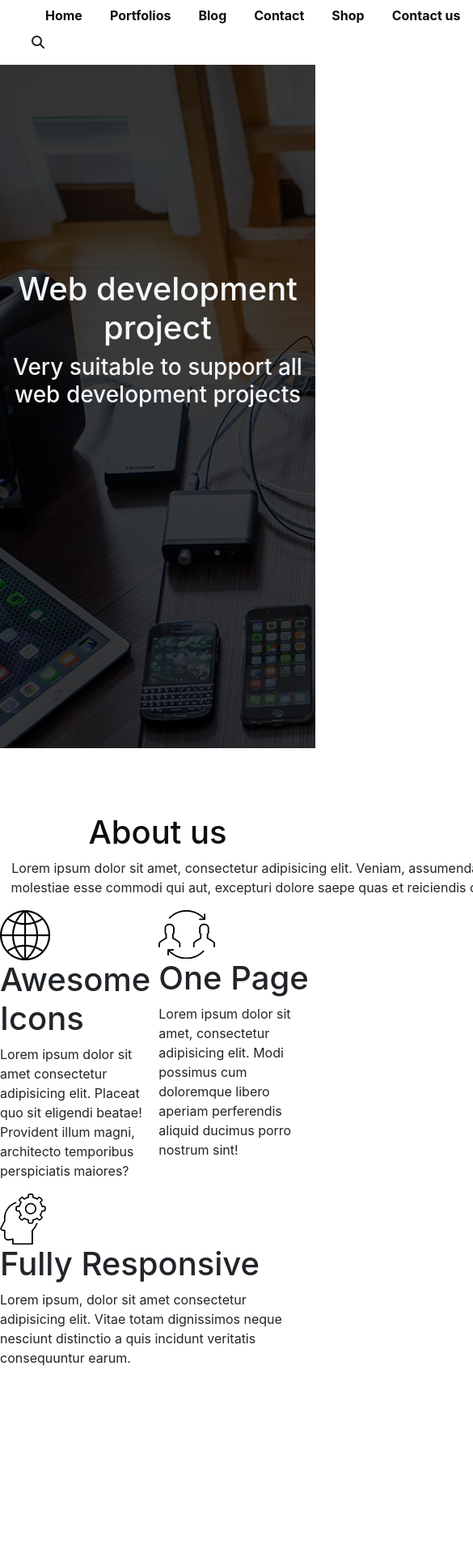
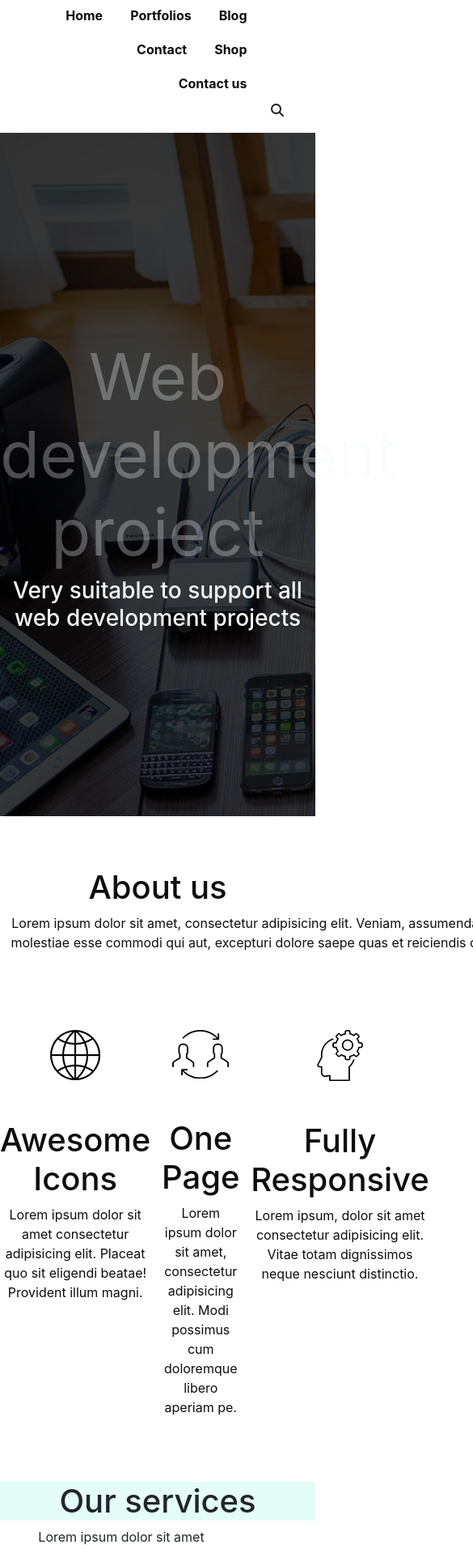
Before and after one commit to modestXaker/My-module-project, a website: page index.html in a window 390 px wide. Shown: the part 68-1981 px from the top of the page at 81% size, 585 px wide, since content can reach past the window. Before the commit the page ends 1757 px from the top, so only its background shows below. Drawn offline with nearby package versions, Linux system fonts and the light colour scheme; files that its build step writes are made by us from their sources.

Commit message:
second commit

```diff
--- a/index.html
+++ b/index.html
@@ -11,11 +11,13 @@
 <body>
 <header class="header">
   <div class="navbar">
-    <div class="col-md-4">
+    <div class="col-md-2">
       <img class="img" src="img/logo.png" alt="">
     </div>
 
-    <div class="col-md-4">
+    <div class="col-md-10">
+      <div class="row align-items-center">
+        <div class="col-11">
           <div class="nav">
             <a href="#" class="nav-link">Home</a>
             <a href="#" class="nav-link">Portfolios</a>
@@ -25,10 +27,14 @@
             <a href="#" class="nav-link">Contact us</a>
           </div>
         </div>
-    <div class="col-md-4">
-      <div class="search" style="width: 0px;">
+        <div class="col">
+          <div class="search text-right">
             <i class="fa fa-search"></i>
           </div>
+        </div>
+      </div>
+
+
     </div>
   </div>
 </header>
@@ -44,30 +50,36 @@
     <div class="about-title">
       <h1 class="main-title">About us</h1>
       <div class="info-text">
-          <p>Lorem ipsum dolor sit amet, consectetur adipisicing elit. Veniam, assumenda modi iure aspernatur harum architecto molestiae esse commodi qui aut, excepturi dolore saepe quas et reiciendis obcaecati quibusdam distinctio? Officiis.</p>
+          <p class="icon__text">Lorem ipsum dolor sit amet, consectetur adipisicing elit. Veniam, assumenda modi iure aspernatur harum architecto molestiae esse commodi qui aut, excepturi dolore saepe quas et reiciendis obcaecati quibusdam distinctio? Officiis.</p>
       </div>
     </div>
 
     <div class="icons">
-      <div class="first-icon">
+      <div class="icons__item">
         <img class="img-fluid" src="img/internet.png">
         <h1 class="icon-title">Awesome Icons</h1>
-        <p>Lorem ipsum dolor sit amet consectetur adipisicing elit. Placeat quo sit eligendi beatae! Provident illum magni, architecto temporibus perspiciatis maiores?</p>
+        <p class="icon-text">Lorem ipsum dolor sit amet consectetur adipisicing elit. Placeat quo sit eligendi beatae! Provident illum magni.</p>
       </div>
 
-      <div class="second-icon">
+      <div class="icons__item">
         <img class="img-fluid" src="img/transfer.png">
         <h1 class="icon-title">One Page</h1>
-        <p>Lorem ipsum dolor sit amet, consectetur adipisicing elit. Modi possimus cum doloremque libero aperiam perferendis aliquid ducimus porro nostrum sint!</p>
+        <p class="icon-text">Lorem ipsum dolor sit amet, consectetur adipisicing elit. Modi possimus cum doloremque libero aperiam pe.</p>
+      </div>
+      <div class="icons__item">
+        <img class="img-fluid" src="img/head.png">
+        <h1 class="icon-title">Fully Responsive</h1>
+        <p class="icon-text"> Lorem ipsum, dolor sit amet consectetur adipisicing elit. Vitae totam dignissimos neque nesciunt distinctio.</p>
       </div>
     </div>
 
-    <div class="third-icon">
-      <img class="img-fluid" src="img/head.png">
-      <h1 class="icon-title">Fully Responsive</h1>
-      <p>Lorem ipsum, dolor sit amet consectetur adipisicing elit. Vitae totam dignissimos neque nesciunt distinctio a quis incidunt veritatis consequuntur earum.</p>
+  </section>
+
+  <section class="services">
+    <div class="main-text">
+      <h1>Our services</h1>
+      <p class="second-text">Lorem ipsum dolor sit amet consectetur, adipisicing elit. Atque similique reprehenderit quaerat voluptatibus debitis ab, et ducimus earum perferendis. Reprehenderit?</p>
     </div>
-
   </section>
 
 
--- a/sass/parts/_about.sass
+++ b/sass/parts/_about.sass
@@ -1,6 +1,8 @@
-.main-title
+.about
+  padding: 4rem 0
+  .main-title
   text-align: center
-  margin-top: 5rem
+  // margin-top: 5rem
   color: #0E0E0E
 
 .info-text
@@ -12,6 +14,20 @@
   display: flex
   max-width: 1170px
   margin: 0 auto
+  text-align: center
+
+
+.icons__item
+  flex: 1 1 31%
+  margin-top: 80px
+  margin-left: 3.5%
+
+  &:first-child
+    margin-left: 0
+
 
 .icon-title
-  max-width: 500px
+  margin-top: 50px
+
+.icon-text
+  text-align: center
--- a/sass/parts/_header.sass
+++ b/sass/parts/_header.sass
@@ -1,5 +1,4 @@
 .header
-  width: 1800px
   padding: .5rem
   // margin-left: 0
 
@@ -17,11 +16,12 @@
   bottom: 0
   left: 0
   right: 0
-  max-width: 100%
-  max-height: 100%
   text-align: center
-  font-weight: bold
 
+.web
+  font-size: 5rem
+  font-weight: normal
+  opacity: 30%
 
 .search
   margin-left: 0
@@ -30,3 +30,6 @@
   color: #0E0E0E
   margin: 1px
   font-weight: bold
+
+.nav
+  justify-content: flex-end
--- a/sass/parts/_services.sass
+++ b/sass/parts/_services.sass
@@ -0,0 +1,12 @@
+.services
+  background-color: #e4fdf9
+
+
+.main-text
+  text-align: center
+  position: relative
+
+.second-text
+  position: absolute
+  text-align: center
+  width: 300px
```
Lines whose indentation alone changed are shown as unchanged.
